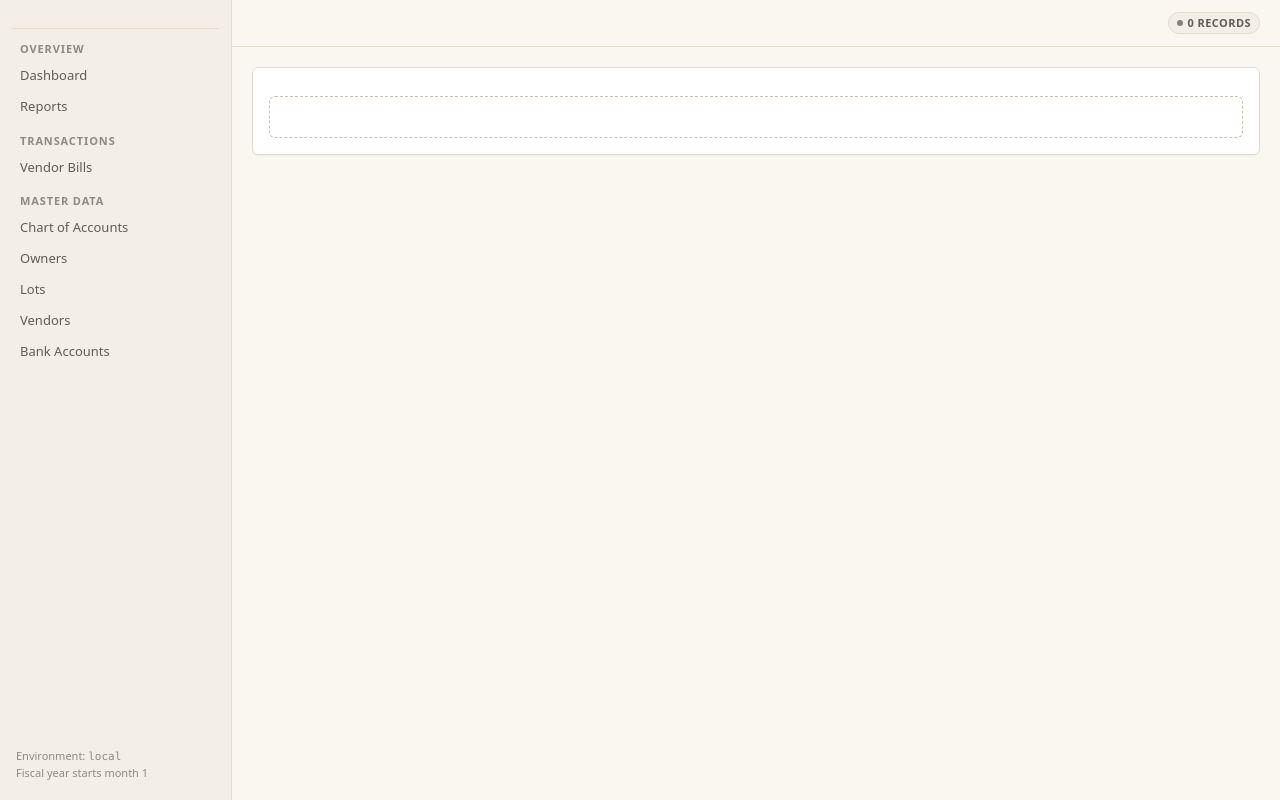
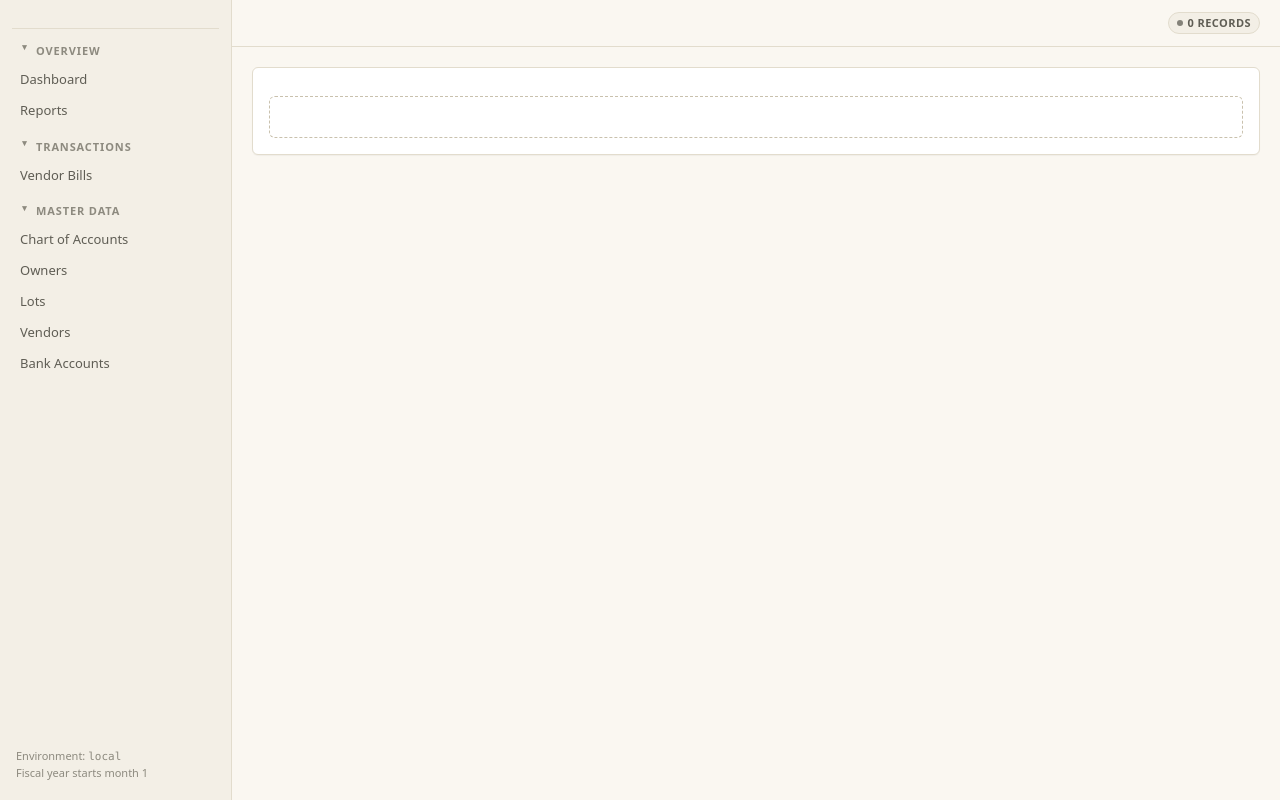
Before and after one commit to dweilert/hoa-accounting-tauri, a Flask app: template src/hoa_accounting/web/templates/master_data_list.html in a window 1280 px wide. Run offline with Flask 3, Linux system fonts and the light colour scheme; the template is opened without the code that fills it, so the values that code supplies are empty; some libraries are stand-ins or nearby versions.

Commit message:
Make sidebar sections collapsible with chevron + localStorage
Each sidebar section (Overview, Transactions, Master Data) can now be
collapsed by clicking its header. The ▸ chevron rotates to indicate
state (points right when collapsed, down when expanded). Collapsed
state persists per user in localStorage under 'hoa-sidebar-collapsed'
so navigation preserves what they minimized.

- CSS: replaced the static .sidebar__label with a real button-styled
  .sidebar__section-header that shows a focus ring on keyboard focus,
  tints on hover, and carries the chevron. .sidebar__chevron is a
  single Unicode ▸ rotated via CSS — no icon file, no dependency.
  .sidebar__section--collapsed hides the nested .sidebar__nav.

- Template: each section gets data-section='...' and a <button
  data-toggle-section='...'> header with aria-expanded/aria-controls.
  A small inline script at end of <body> reads the saved list on load,
  applies the collapsed class to any saved sections, and wires click
  handlers that toggle + persist + update aria-expanded.

Requested as: 'add a triangle icon to collapse the categories of
Master Data'. Extended to all three sections for a consistent pattern
— collapsing one and not the others would look inconsistent.

```diff
--- a/src/hoa_accounting/web/static/app.css
+++ b/src/hoa_accounting/web/static/app.css
@@ -203,14 +203,52 @@ hr {
   margin-bottom: var(--sp-3);
 }
 
-.sidebar__label {
+/* Collapsible section header — a real <button> so keyboard focus and
+ * screen readers treat it as an interactive control. */
+.sidebar__section-header {
+  display: flex;
+  align-items: center;
+  gap: 6px;
+  width: 100%;
+  padding: 2px var(--sp-2);
+  margin-bottom: var(--sp-1);
+  background: transparent;
+  border: none;
+  cursor: pointer;
+  font: inherit;
   font-size: 11px;
+  font-weight: 600;
   text-transform: uppercase;
   letter-spacing: 0.08em;
   color: var(--text-subtle);
-  padding: 0 var(--sp-2);
-  margin-bottom: var(--sp-1);
-  font-weight: 600;
+  text-align: left;
+  border-radius: var(--radius-sm);
+  transition: color 100ms ease, background 100ms ease;
+}
+.sidebar__section-header:hover {
+  color: var(--text-muted);
+  background: var(--surface-sunken);
+}
+.sidebar__section-header:focus-visible {
+  outline: 2px solid var(--accent-border);
+  outline-offset: 1px;
+}
+
+.sidebar__chevron {
+  display: inline-block;
+  width: 10px;
+  font-size: 9px;
+  line-height: 1;
+  color: currentColor;
+  /* Expanded (default): chevron rotates 90° so ▸ points down. */
+  transform: rotate(90deg);
+  transition: transform 120ms ease;
+}
+.sidebar__section--collapsed .sidebar__chevron {
+  transform: rotate(0deg);
+}
+.sidebar__section--collapsed .sidebar__nav {
+  display: none;
 }
 
 .sidebar__nav {
--- a/src/hoa_accounting/web/templates/base.html
+++ b/src/hoa_accounting/web/templates/base.html
@@ -31,9 +31,14 @@
         {% endif %}
       </div>
 
-      <div class="sidebar__section">
-        <div class="sidebar__label">Overview</div>
-        <ul class="sidebar__nav">
+      <div class="sidebar__section" data-section="overview">
+        <button type="button" class="sidebar__section-header"
+                data-toggle-section="overview"
+                aria-expanded="true" aria-controls="sidebar-overview">
+          <span class="sidebar__chevron" aria-hidden="true">▸</span>
+          <span>Overview</span>
+        </button>
+        <ul class="sidebar__nav" id="sidebar-overview">
           <li>
             <a href="/"
                class="sidebar__link{% if active_nav == 'home' %} sidebar__link--active{% endif %}">
@@ -49,9 +54,14 @@
         </ul>
       </div>
 
-      <div class="sidebar__section">
-        <div class="sidebar__label">Transactions</div>
-        <ul class="sidebar__nav">
+      <div class="sidebar__section" data-section="transactions">
+        <button type="button" class="sidebar__section-header"
+                data-toggle-section="transactions"
+                aria-expanded="true" aria-controls="sidebar-transactions">
+          <span class="sidebar__chevron" aria-hidden="true">▸</span>
+          <span>Transactions</span>
+        </button>
+        <ul class="sidebar__nav" id="sidebar-transactions">
           <li>
             <a href="/vendor-bills"
                class="sidebar__link{% if active_nav == 'transactions' and page_key == 'vendor-bills' %} sidebar__link--active{% endif %}">
@@ -61,8 +71,14 @@
         </ul>
       </div>
 
-      <div class="sidebar__section">
-        <div class="sidebar__label">Master Data</div>
+      <div class="sidebar__section" data-section="master-data">
+        <button type="button" class="sidebar__section-header"
+                data-toggle-section="master-data"
+                aria-expanded="true" aria-controls="sidebar-master-data">
+          <span class="sidebar__chevron" aria-hidden="true">▸</span>
+          <span>Master Data</span>
+        </button>
+        <ul class="sidebar__nav" id="sidebar-master-data">
         <ul class="sidebar__nav">
           <li>
             <a href="/accounts"
@@ -121,5 +137,52 @@
       </div>
     </main>
   </div>
+
+  {#
+    Sidebar section collapse/expand.
+    Each section keeps its open/closed state per user in localStorage so
+    navigation preserves what they collapsed. Default is all expanded.
+    The click handler flips a CSS class and updates aria-expanded on the
+    header button for accessibility.
+  #}
+  <script>
+    (function () {
+      var KEY = "hoa-sidebar-collapsed";
+      function read() {
+        try {
+          var raw = window.localStorage && localStorage.getItem(KEY);
+          return raw ? JSON.parse(raw) : [];
+        } catch (e) { return []; }
+      }
+      function write(arr) {
+        try { localStorage.setItem(KEY, JSON.stringify(arr)); } catch (e) {}
+      }
+      // Apply saved state.
+      read().forEach(function (section) {
+        var el = document.querySelector('[data-section="' + section + '"]');
+        if (!el) return;
+        el.classList.add("sidebar__section--collapsed");
+        var btn = el.querySelector("[data-toggle-section]");
+        if (btn) btn.setAttribute("aria-expanded", "false");
+      });
+      // Wire up click handlers.
+      document.querySelectorAll("[data-toggle-section]").forEach(function (btn) {
+        btn.addEventListener("click", function () {
+          var section = btn.getAttribute("data-toggle-section");
+          var el = document.querySelector('[data-section="' + section + '"]');
+          if (!el) return;
+          var collapsed = el.classList.toggle("sidebar__section--collapsed");
+          btn.setAttribute("aria-expanded", collapsed ? "false" : "true");
+          var cur = read();
+          if (collapsed) {
+            if (cur.indexOf(section) === -1) cur.push(section);
+          } else {
+            cur = cur.filter(function (s) { return s !== section; });
+          }
+          write(cur);
+        });
+      });
+    })();
+  </script>
 </body>
 </html>
```
